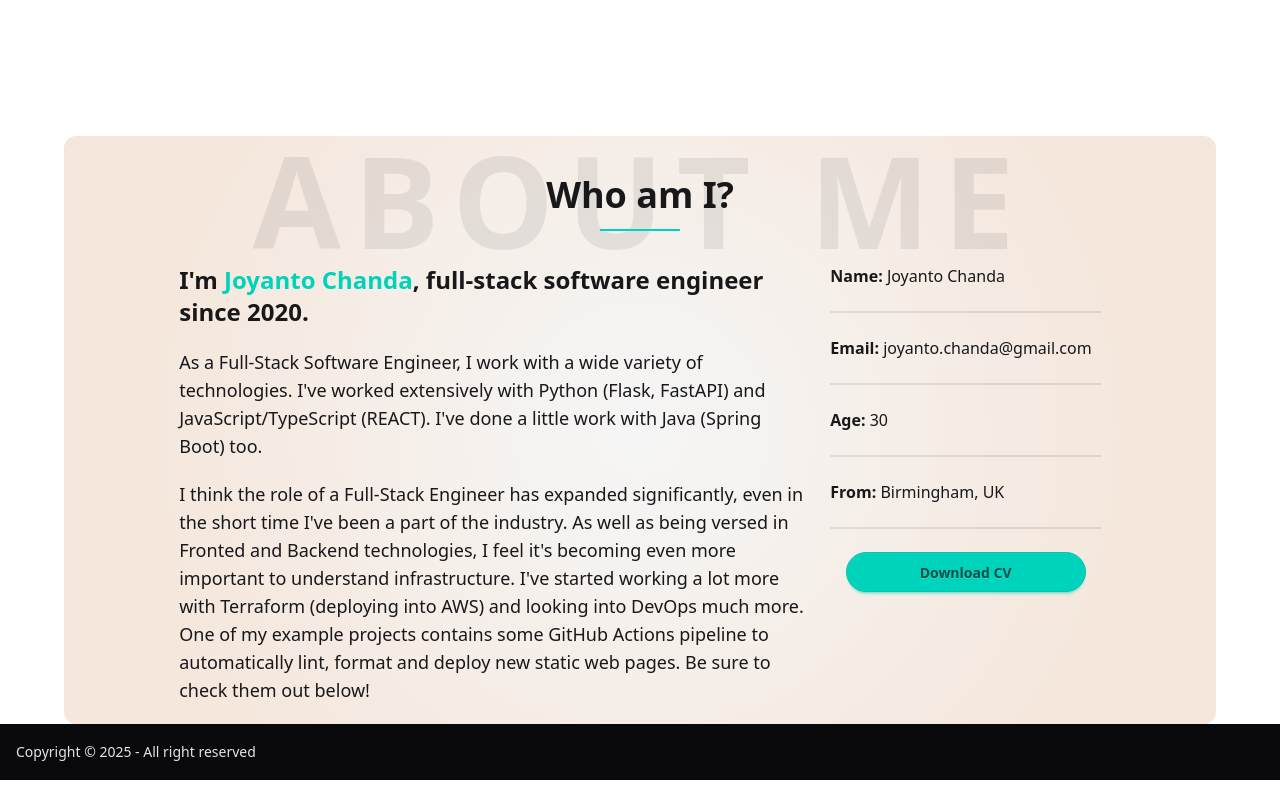
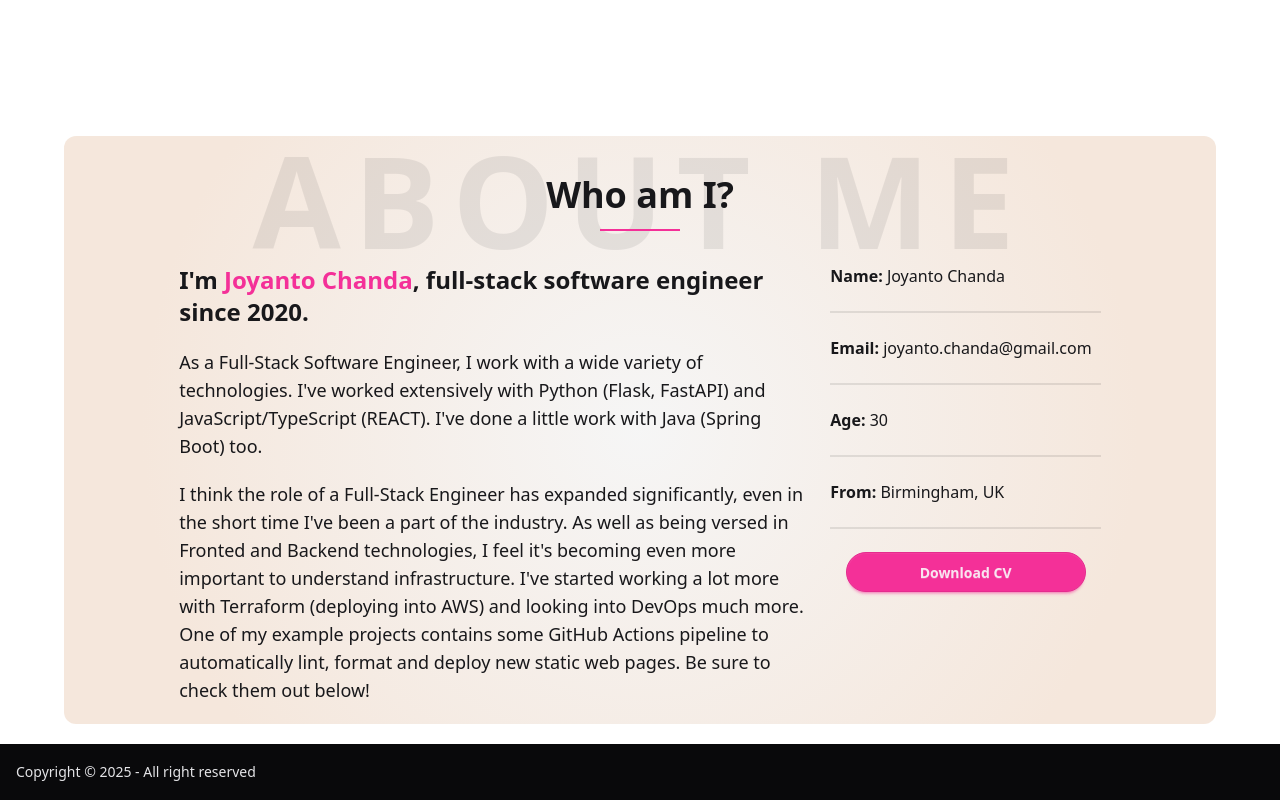
Before and after one commit to jchanda1/joy-of-software-2, a React (Vite) app: page / in a window 1280 px wide. Shown: the part 716-1516 px from the top of the page. Built offline with nearby package versions, Linux system fonts and the light colour scheme; some icons are missing.

Commit message:
about me padding

```diff
--- a/src/components/AboutMe.jsx
+++ b/src/components/AboutMe.jsx
@@ -2,7 +2,7 @@ const AboutMe = () => {
   const text = (
     <>
       <p className="text-2xl pb-5 font-bold">
-        I'm <span className="text-accent font-bold">Joyanto Chanda</span>,
+        I'm <span className="text-secondary font-bold">Joyanto Chanda</span>,
         full-stack software engineer since 2020.
       </p>
       <p className="text-lg pb-5">
@@ -43,13 +43,15 @@ const AboutMe = () => {
       </p>
       <div className="divider" />
       <div className="w-full flex justify-center">
-        <button className="btn btn-accent rounded-4xl w-60">Download CV</button>
+        <button className="btn btn-secondary rounded-4xl w-60">
+          Download CV
+        </button>
       </div>
     </>
   );
 
   return (
-    <div id="about-me" className="mx-auto w-9/10">
+    <div id="about-me" className="mx-auto w-9/10 pb-5">
       {/** Desktop Version */}
       <div
         className="lg:block hidden mt-auto rounded-xl"
@@ -61,7 +63,7 @@ const AboutMe = () => {
           </div>
           <div className="text-4xl font-bold absolute self-center leading-normal mb-0 mt-8">
             Who am I?
-            <div className="divider divider-accent w-20 mx-auto mt-0"></div>
+            <div className="divider divider-secondary w-20 mx-auto mt-0"></div>
           </div>
         </div>
         <div className="flex flex-row w-4/5 mx-auto space-x-5">
@@ -76,7 +78,7 @@ const AboutMe = () => {
       >
         <div className="w-4/5 mx-auto text-center">
           <p className="text-4xl font-bold">Who am I?</p>
-          <div className="divider divider-accent w-20 mx-auto" />
+          <div className="divider divider-secondary w-20 mx-auto" />
         </div>
         <div className="text-lg w-4/5 mx-auto">{text}</div>
         <div className="w-4/5 mx-auto">{summaryForm}</div>
```
